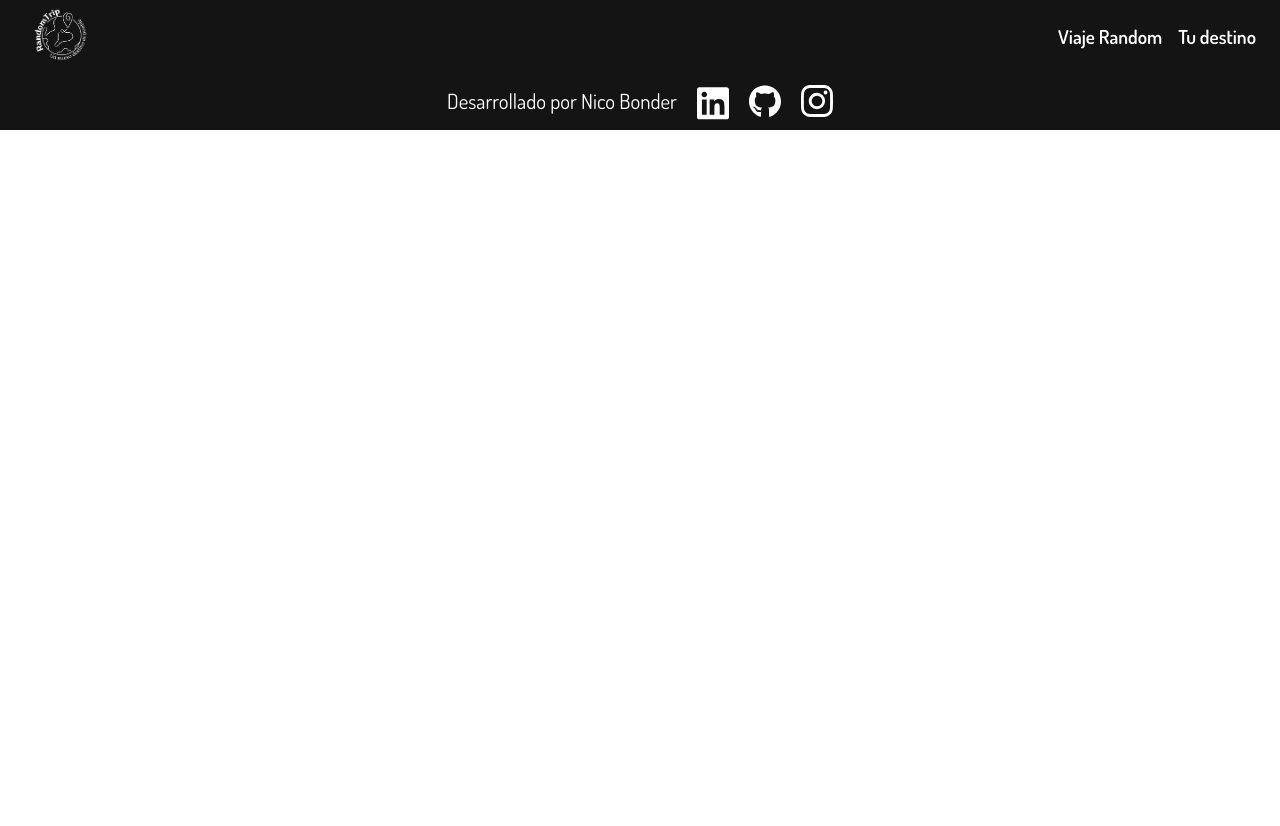
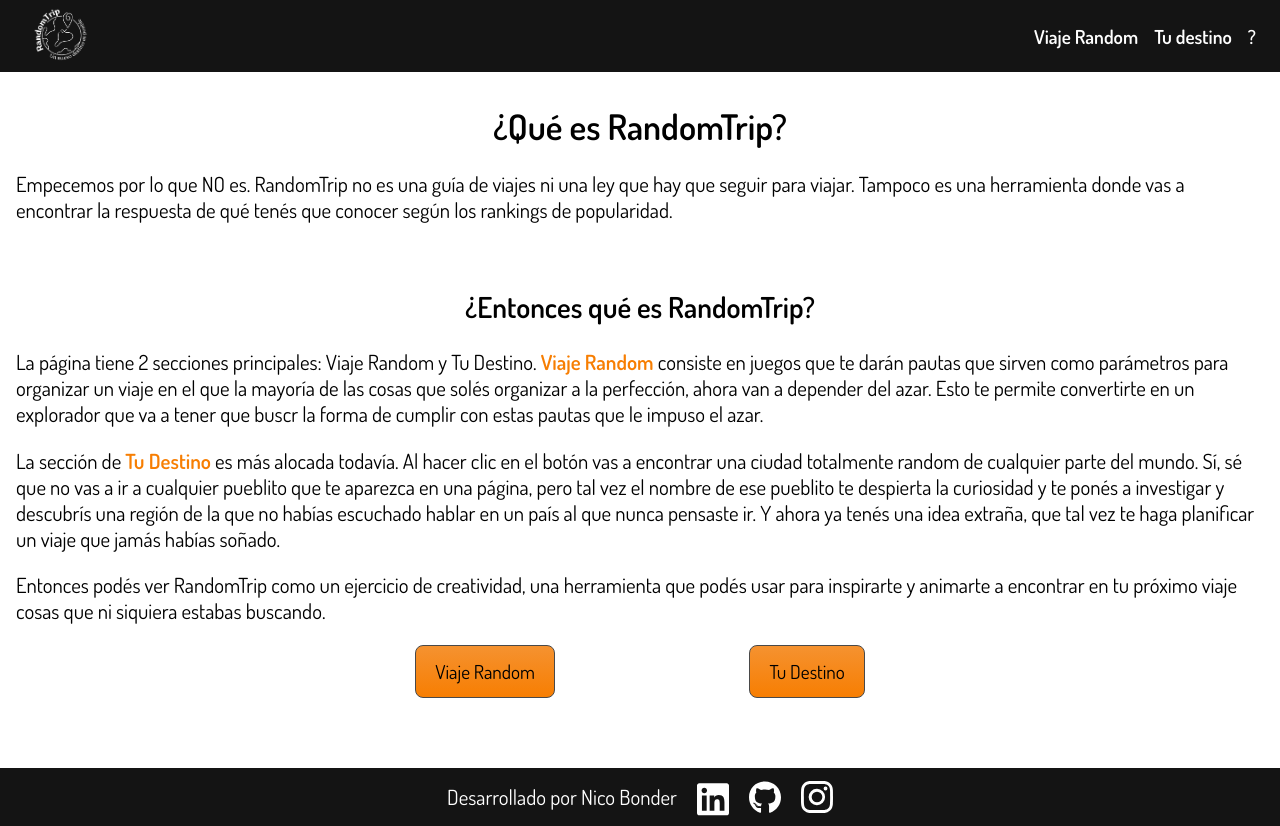
Before and after one commit to nicobonder/randomtrip, a React (Create React App) app: page /help in a window 1280 px wide. Before the commit the page ends 800 px from the top, so only its background shows below. Built offline with nearby package versions, Linux system fonts and the light colour scheme.

Commit message:
Help page created

```diff
--- a/src/App.js
+++ b/src/App.js
@@ -10,6 +10,7 @@ import Navbar from './components/navbar/Navbar';
 import RandomTrip from './components/RandomTrip';
 import Information from './components/information/Information';
 import SendInformation from './components/information/SendInformation';
+import Help from './components/Help/Help';
 import Footer from './components/Footer/Footer';
 
 
@@ -29,6 +30,7 @@ function App() {
         <Route path='experience' element={<Experiencia />}  />
         <Route path='information' element={<Information />}  />
         <Route path='sendInformation' element={<SendInformation />}  />
+        <Route path='help' element={<Help />}  />
       </Routes>
       </MyContext.Provider>
       <Footer />
--- /dev/null
+++ b/src/components/Help/Help.css
@@ -0,0 +1,61 @@
+.helpSection{
+    height: 85vh;
+    padding: 0.5rem 1rem;
+}
+
+.helpTitle {
+    font-size: var(--sectionTitleFontSize);
+}
+
+.helpSubtitle {
+    font-size: var(--sectionTitleFontSizeSmall);
+}
+
+.helpText {
+    font-size: var(--text-size);
+    text-align: left;
+}
+
+.helpSpan {
+    font-weight: 600;
+    color: var(--color-primary);
+}
+
+.helpButtons {
+    display: flex;
+    gap: 20px;
+    width: 50%;
+    margin: 0.5rem auto;
+    justify-content: center;
+}
+
+.helpBtn {
+    border: 1px solid #494949;
+    padding: 0.8rem 1.2rem;
+    border-radius: 0.5rem;
+    color: var(--text-color-primary);
+    font-size: 1.2rem;
+    max-width: 450px;
+    margin: 0 auto;
+    cursor: pointer;
+    background: var(--color-primary);
+    background: var(--color-primary2);
+    background: linear-gradient(
+      0deg,
+      var(--color-primary) 0%,
+      var(--color-primary2) 100%
+    );
+    transition: 0.3s all ease-in;
+    text-decoration: none;
+}
+
+.helpBtn:hover{
+    cursor: pointer;
+    background: var(--color-primary2);
+    background: var(--color-primary);
+    background: linear-gradient(
+      70deg,
+      var(--color-primary2) 10%,
+      var(--color-primary) 115%
+    );
+}
--- /dev/null
+++ b/src/components/Help/Help.jsx
@@ -0,0 +1,26 @@
+import React from 'react';
+import { Link } from "react-router-dom";
+import './Help.css'
+
+export default function Help () {
+
+    return (
+        <div className='helpSection'>
+            <h1 className='helpTitle'>¿Qué es RandomTrip?</h1>
+            <p className='helpText'>Empecemos por lo que NO es. RandomTrip no es una guía de viajes ni una ley que hay que seguir para viajar. Tampoco es una herramienta donde vas a encontrar la respuesta de qué tenés que conocer según los rankings de popularidad.</p>
+            <br />
+            <h2 className='helpSubtitle'>¿Entonces qué es RandomTrip?</h2>
+            <p className='helpText'>La página tiene 2 secciones principales: Viaje Random y Tu Destino. <span className='helpSpan'>Viaje Random</span> consiste en juegos que te darán pautas que sirven como parámetros para organizar un viaje en el que la mayoría de las cosas que solés organizar a la perfección,
+                ahora van a depender del azar. Esto te permite convertirte en un explorador que va a tener que buscr la forma de cumplir con estas pautas que le impuso el azar.</p>
+            <p className='helpText'>La sección de <span className='helpSpan'>Tu Destino</span> es más alocada todavía. Al hacer clic en el botón vas a encontrar una ciudad totalmente random de cualquier parte del mundo.
+                Sí, sé que no vas a ir a cualquier pueblito que te aparezca en una página, pero tal vez el nombre de ese pueblito te despierta la curiosidad y te ponés a investigar y descubrís una región de la que no habías escuchado hablar en un país al que nunca pensaste ir. Y ahora ya tenés una idea extraña, que tal vez te haga planificar un viaje que jamás habías soñado.</p>
+
+            <p className='helpText'>Entonces podés ver RandomTrip como un ejercicio de creatividad, una herramienta que podés usar para inspirarte y animarte a encontrar en tu próximo viaje cosas que ni siquiera estabas buscando.</p>
+            <div className='helpButtons'>
+                <Link to='trip' className='helpBtn'>Viaje Random</Link>
+                <Link to='experience' className='helpBtn'>Tu Destino</Link>
+            </div>
+
+        </div>
+    )
+}
--- a/src/components/navbar/Navbar.jsx
+++ b/src/components/navbar/Navbar.jsx
@@ -12,6 +12,8 @@ export default function Navbar() {
     <nav className={s.links}>
         <NavLink className={s.link} to='trip'>Viaje Random</NavLink>
         <NavLink className={s.link} to='experience'>Tu destino</NavLink>
+        <NavLink className={s.link} to='help'>?</NavLink>
+
       </nav>
     </div>
   )
```
Also changed, not shown: src/components/Kilometres/Kilometers.css (+0 -9 lines).
